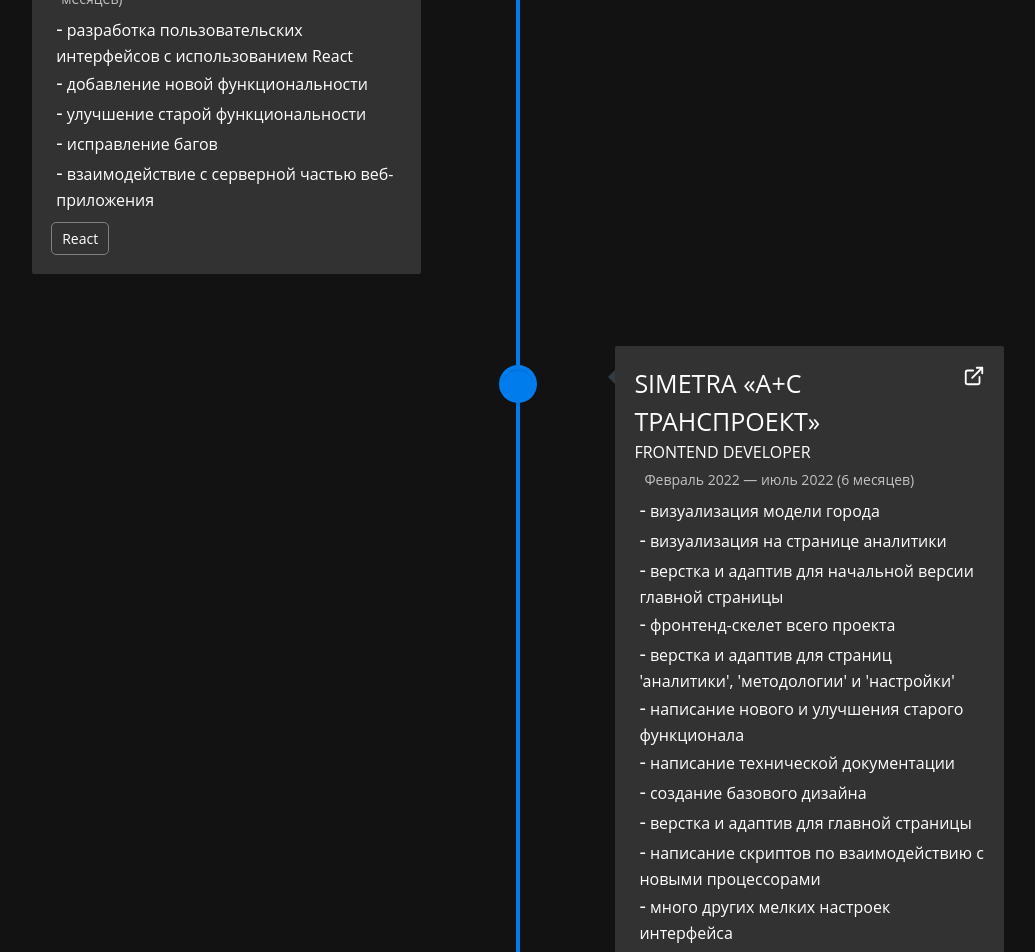
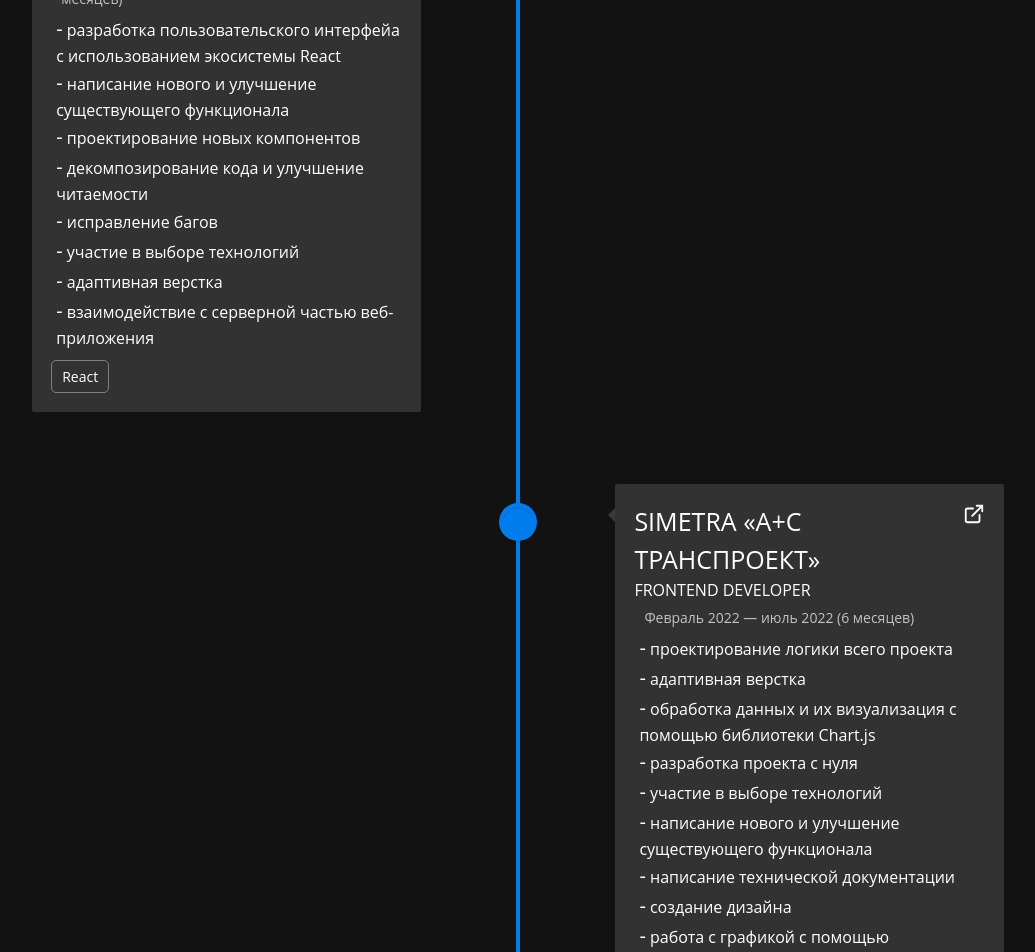
Before and after one commit to klekwedge/cv, a React (Vite) app: page / in a window 1280 px wide. Shown: the part 1760-2712 px from the top of the page, without its empty margins (122-1157 px from the left). Built offline with nearby package versions, Linux system fonts and the light colour scheme.

Commit message:
feat: update cv

```diff
--- a/src/data/experienceData.ts
+++ b/src/data/experienceData.ts
@@ -4,11 +4,14 @@
     role: "Инженер-программист",
     duration: "Сентябрь 2022 — по настоящее время (11 месяцев)",
     workDes: [
-      "разработка пользовательских интерфейсов с использованием React",
-      "добавление новой функциональности",
-      "улучшение старой функциональности",
+      "разработка пользовательского интерфейа с использованием экосистемы React",
+      "написание нового и улучшение существующего функционала",
+      "проектирование новых компонентов",
+      "декомпозирование кода и улучшение читаемости",
       "исправление багов",
-      "взаимодействие с серверной частью веб-приложения",
+      "участие в выборе технологий",
+      "адаптивная верстка",
+      "взаимодействие с серверной частью веб-приложения"
     ],
     exposer: ["React"],
     link: "#",
@@ -18,17 +21,17 @@
     role: "Frontend developer",
     duration: "Февраль 2022 — июль 2022 (6 месяцев)",
     workDes: [
-      "визуализация модели города",
-      "визуализация на странице аналитики",
-      "верстка и адаптив для начальной версии главной страницы",
-      "фронтенд-скелет всего проекта",
-      "верстка и адаптив для страниц 'аналитики', 'методологии' и 'настройки'",
-      "написание нового и улучшения старого функционала",
+      "проектирование логики всего проекта",
+      "адаптивная верстка",
+      "обработка данных и их визуализация с помощью библиотеки Chart.js",
+      "разработка проекта с нуля",
+      "участие в выборе технологий",
+      "написание нового и улучшение существующего функционала",
       "написание технической документации",
-      "создание базового дизайна",
-      "верстка и адаптив для главной страницы",
+      "создание дизайна",
+      "работа с графикой с помощью библиотеки Go.js",
       "написание скриптов по взаимодействию с новыми процессорами",
-      "много других мелких настроек интерфейса",
+      "работа с внешними API",
     ],
     exposer: ["HTML ", "SCSS", "JavaScript", "Chart.js", "Go.js"],
     link: "https://simetragroup.ru/",
```
